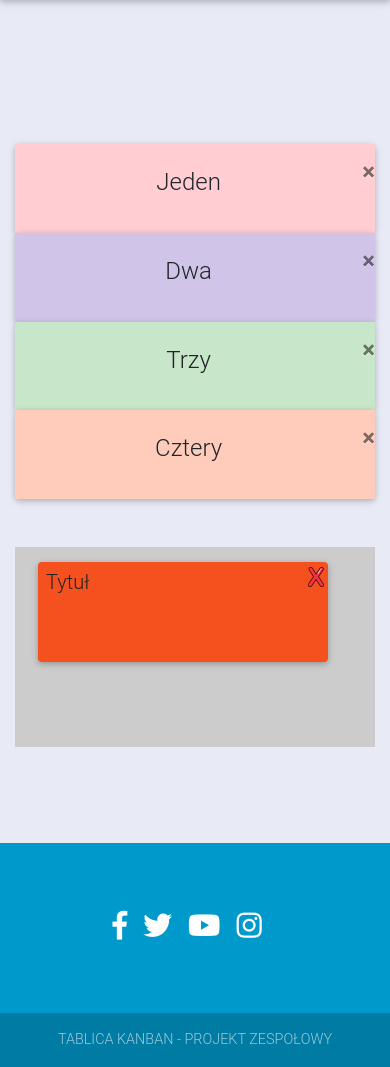
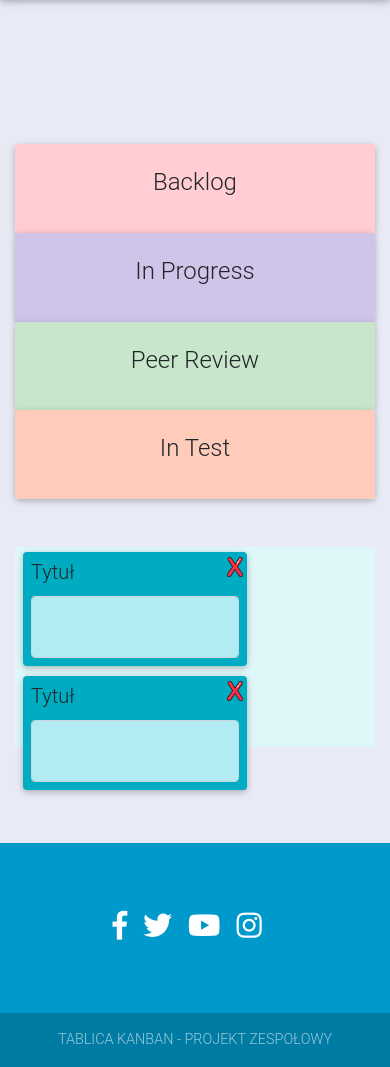
Before and after one commit to CezaryDobrenko/ajronn.github.io, a PHP site: page / in a window 390 px wide. Shown: the part 56-1123 px from the top of the page. Run offline with PHP 8.4, Linux system fonts and the light colour scheme; some libraries are stand-ins or nearby versions.

Commit message:
responsivity fix

```diff
--- a/index.html
+++ b/index.html
@@ -72,10 +72,9 @@
         <div class="lists">
             <div class="row flex-row flex-sm-nowrap py-5">
                 <div class="col-sm-4 col-md-3 list">
-                    <div class="card">
+					<div class="card">
                         <div class="card-block red lighten-4 py-3">
-                            <a href="" data-toggle="dismiss" class="close">&times;</a>
-                            <h4 class="card-title text-center py-2 ">Jeden</h4>
+                            <h4 class="card-title text-center py-2 ">Backlog</h4>
 
                             <!-- KARTKI -->
 
@@ -86,8 +85,7 @@
 
                     <div class="card">
                         <div class="card-block deep-purple lighten-4 py-3">
-                            <a href="" data-toggle="dismiss" class="close">&times;</a>
-                            <h4 class="card-title text-center py-2">Dwa</h4>
+                            <h4 class="card-title text-center py-2">In Progress</h4>
 
 							<!-- KARTKI -->
 
@@ -98,8 +96,7 @@
                 <div class="col-sm-4 col-md-3 list">
                     <div class="card">
                         <div class="card-block green lighten-4 py-3">
-                            <a href="" data-toggle="dismiss" class="close">&times;</a>
-                            <h4 class="card-title text-center py-2">Trzy</h4>
+                            <h4 class="card-title text-center py-2">Peer Review</h4>
 
 							<!-- KARTKI -->
 
@@ -109,8 +106,7 @@
                 <div class="col-sm-4 col-md-3 list">
                     <div class="card">
                         <div class="card-block deep-orange lighten-4 py-3">
-                            <a href="" data-toggle="dismiss" class="close">&times;</a>
-                            <h4 class="card-title text-center py-2">Cztery</h4>
+                            <h4 class="card-title text-center py-2">In Test</h4>
 
 							<!-- KARTKI -->
 
@@ -121,13 +117,17 @@
         </div>
 
 		<!-- SEKCJA DODAWANIA KARTEK -->
-		<div class="stickynotefield">
+		<div class="stickynotefield cyan lighten-5">
 
-			<div class="card p-2 deep-orange darken-1 mx-2 list-item stickynote" draggable="true">
+			<div class="card p-2 cyan lighten-4 darken-1 mx-2 list-item stickynote" draggable="true">
                 <div class="delnote"></div>
 				<h5 class="card-title">Tytuł</h5>
-				<textarea>
-				</textarea>
+				<textarea class="cyan lighten-4 form-control xd" onkeydown="textAreaAdjust(this)"></textarea>
+            </div>
+			<div class="card p-2 cyan lighten-4 darken-1 mx-2 list-item stickynote" draggable="true">
+                <div class="delnote"></div>
+				<h5 class="card-title">Tytuł</h5>
+				<textarea class="cyan lighten-4 form-control xd" onkeydown="textAreaAdjust(this)"></textarea>
             </div>
 
 
--- a/main.js
+++ b/main.js
@@ -50,3 +50,10 @@ $('.delnote').click(function(){
     $(this).parent().remove();
     return;
 });
+
+function textAreaAdjust(o) {
+  o.style.height = "1px";
+  o.style.height = (25+o.scrollHeight)+"px";
+  o.style.width = "100%";
+  document.getElementsByClassName(xd)[0].style.width="100%";
+}
--- a/mainstyle.css
+++ b/mainstyle.css
@@ -3,14 +3,16 @@
 	 width: 100%;
 	 height: 200px;
 	 background-color: #cccccc;
-	 padding:15px;
+
 }
 
 .stickynote
 {
-	width: 290px;
-	height:100px;
+	width: auto;
+	height: auto;
 	position: relative;
+	display: inline-block;
+	margin: 5px 0 5px 0;
 }
 
 .delnote
@@ -35,10 +37,8 @@
 
 textarea
 {
-	margin-left: auto;
-	margin-right: auto;
-	width: 270px;
-	height: 70px;
+	width: 100%;
+	height: auto;
 	background-color: transparent;
 	border: none;
 	text-align: left;
@@ -49,8 +49,7 @@ textarea
 
 textarea:focus
 {
-	width: 270px;
-	height: 70px;
+
 	background-color: transparent;
 	outline: none;
 	text-align: left;
```
